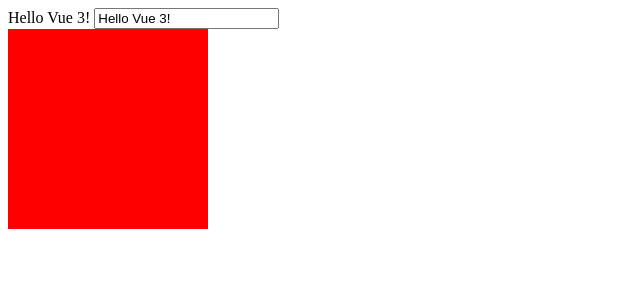
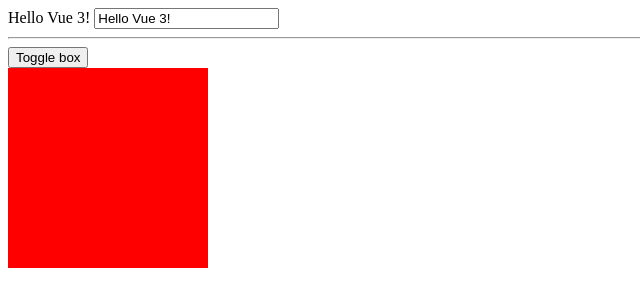
Before and after one commit to HaopengSun/vue-tutorial, a plain HTML site: page index.html in a window 1280 px wide. Shown: the whole page, without its empty margins (0-640 px from the left). Drawn offline with nearby package versions, Linux system fonts and the light colour scheme.

Commit message:
basic method and event

```diff
--- a/index.html
+++ b/index.html
@@ -15,12 +15,24 @@
     .box.three{
       background-color: blue;
     }
+    /* hide tags before Vue finishes loading */
+    [v-cloak]{
+      display: none;
+    }
   </style>
   <body>
-    <div id="app">
+    <div id="app" v-cloak>
       {{greeting}}
       <!-- two way data binding -->
-      <input v-model="greeting" />
+      <!-- Vue listening keyup and enter event -->
+      <input @keyup.enter="greet(greeting)" v-model="greeting" /><hr>
+
+      <!-- <button v-on:click="isVisible1 = !isVisible1">Toggle box</button> -->
+      <!-- <button @click="isVisible1 = !isVisible1">Toggle box</button> -->
+      <!-- @click.right: only right click the mouse will trigger this event -->
+      <!-- @click.prevent: prevent default event -->
+      <button @click="toggleBox">Toggle box</button>
+
       <!-- conditional/v-show can also do show method in DOM (display: none)-->
       <div v-if="isVisible1" class="box one"></div>
       <div v-else-if="isVisible2" class="box two"></div>
@@ -32,6 +44,14 @@
       let app = Vue.createApp({
         data: function(){
           return { greeting: 'Hello Vue 3!', isVisible1: false, isVisible2: true }
+        },
+        methods: {
+          toggleBox: function(){
+            this.isVisible1 = !this.isVisible1
+          },
+          greet(greeting){
+            console.log(greeting)
+          }
         }
       })
       app.mount('#app')
```
